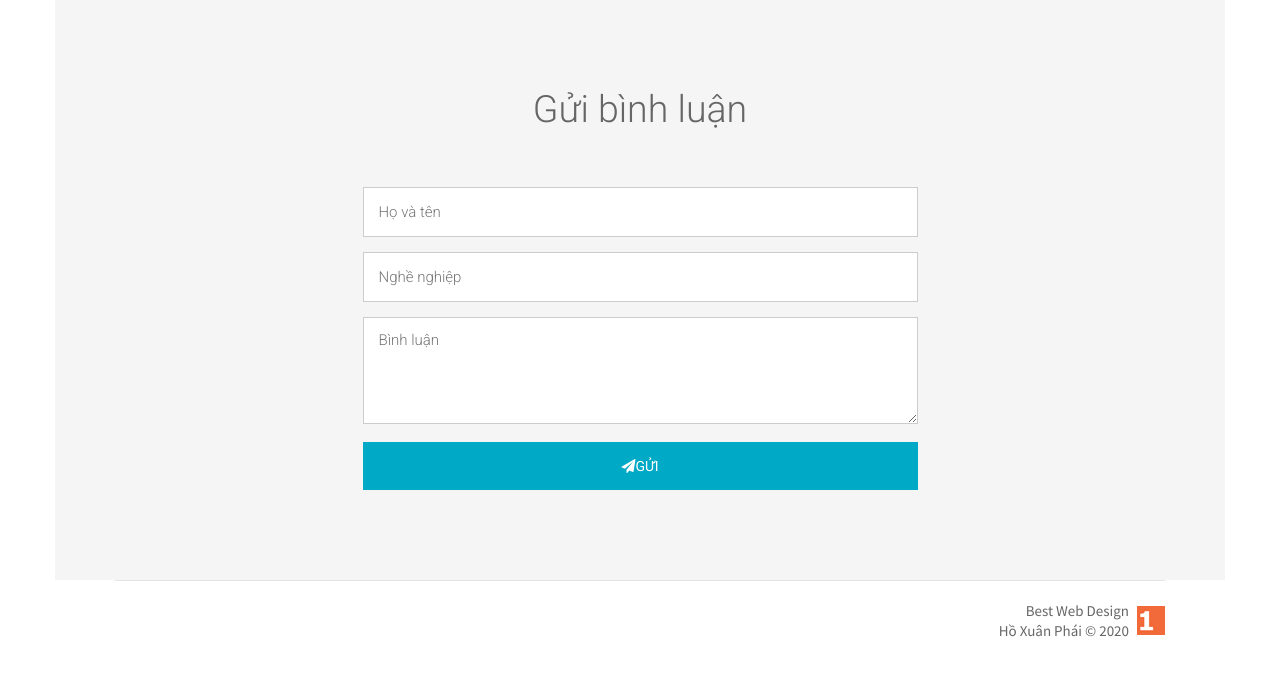
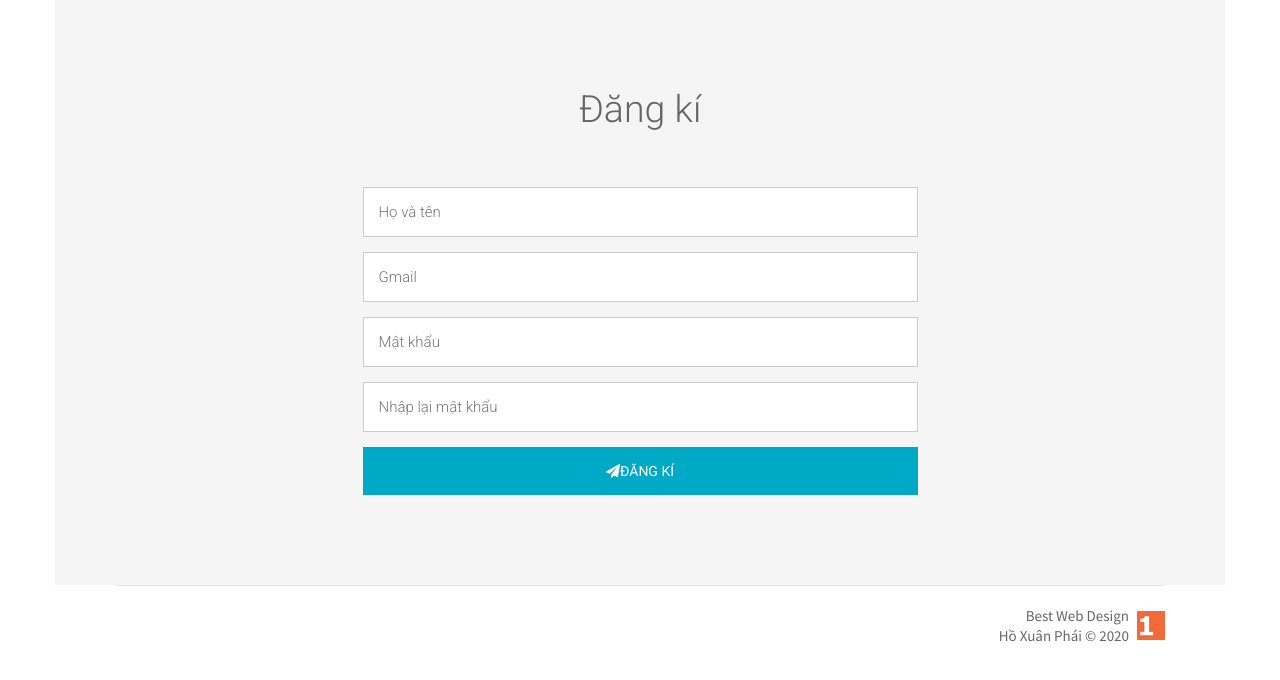
Before and after one commit to hxphai314/posterdesign, a plain HTML site: page index.html in a window 1280 px wide. Shown: the part 3649-4329 px from the top of the page. Drawn offline with Linux system fonts and the light colour scheme.

Commit message:
Update index.html

```diff
--- a/index.html
+++ b/index.html
@@ -177,19 +177,18 @@
 
 
 
-
-
 <!--Contact Starts-->
 <div id="contact" class="spacer">
 
 <div class="container contactform center">
-<h2 class="text-center  wowload fadeInUp">Gửi bình luận</h2>
+<h2 class="text-center  wowload fadeInUp">Đăng kí </h2>
   <div class="row wowload fadeInLeftBig">
       <div class="col-sm-6 col-sm-offset-3 col-xs-12">
         <input type="text" placeholder="Họ và tên">
-        <input type="text" placeholder="Nghề nghiệp ">
-        <textarea rows="5" placeholder="Bình luận "></textarea>
-        <button class="btn btn-primary"><i class="fa fa-paper-plane"></i>Gửi </button>
+        <input type="text" placeholder="Gmail ">
+        <input type="text" placeholder="Mật khẩu  ">
+        <input type="text" placeholder="Nhập lại mật khẩu  ">
+        <button class="btn btn-primary"><i class="fa fa-paper-plane"></i>Đăng kí  </button>
       </div>
   </div>
 
```
